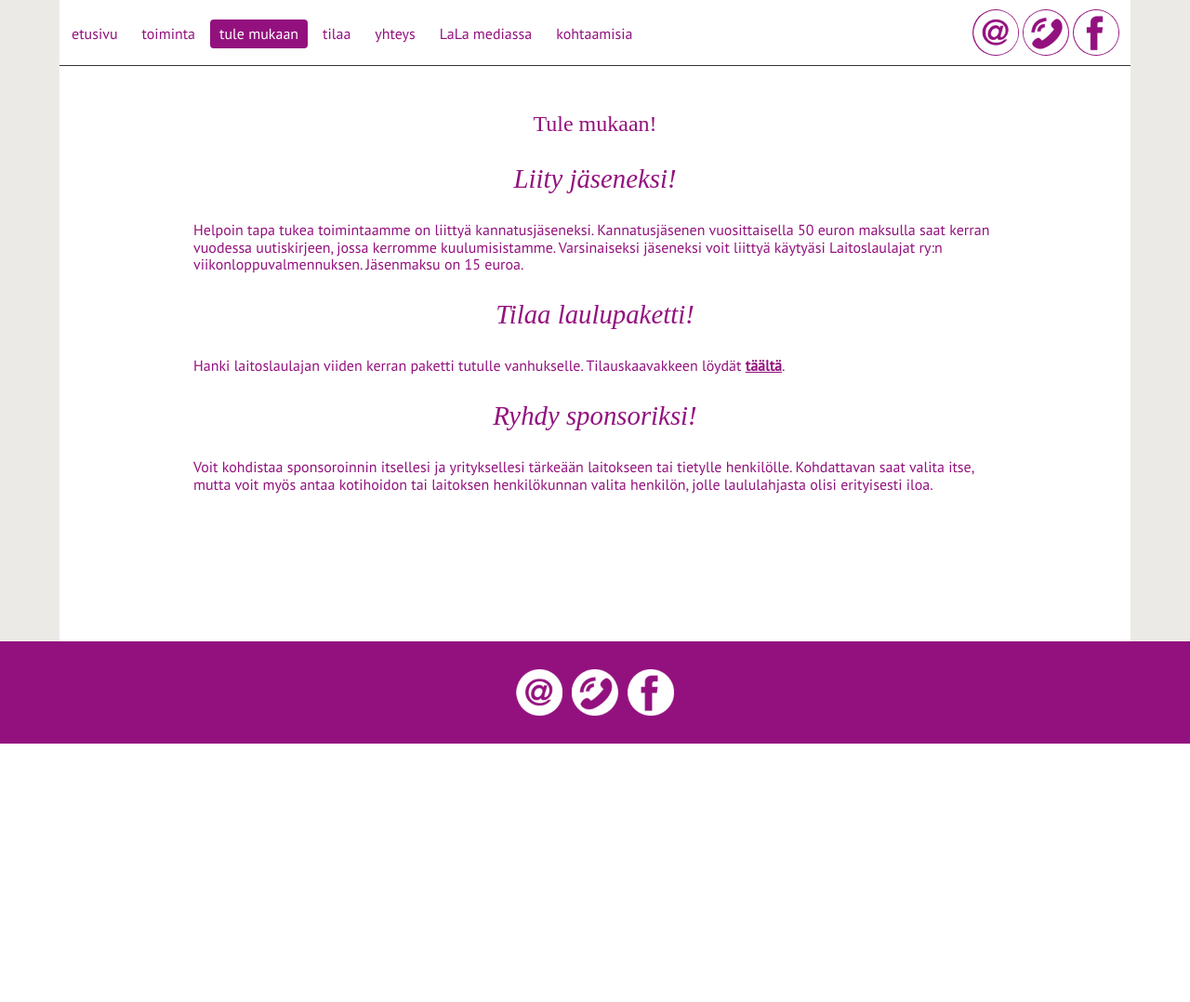
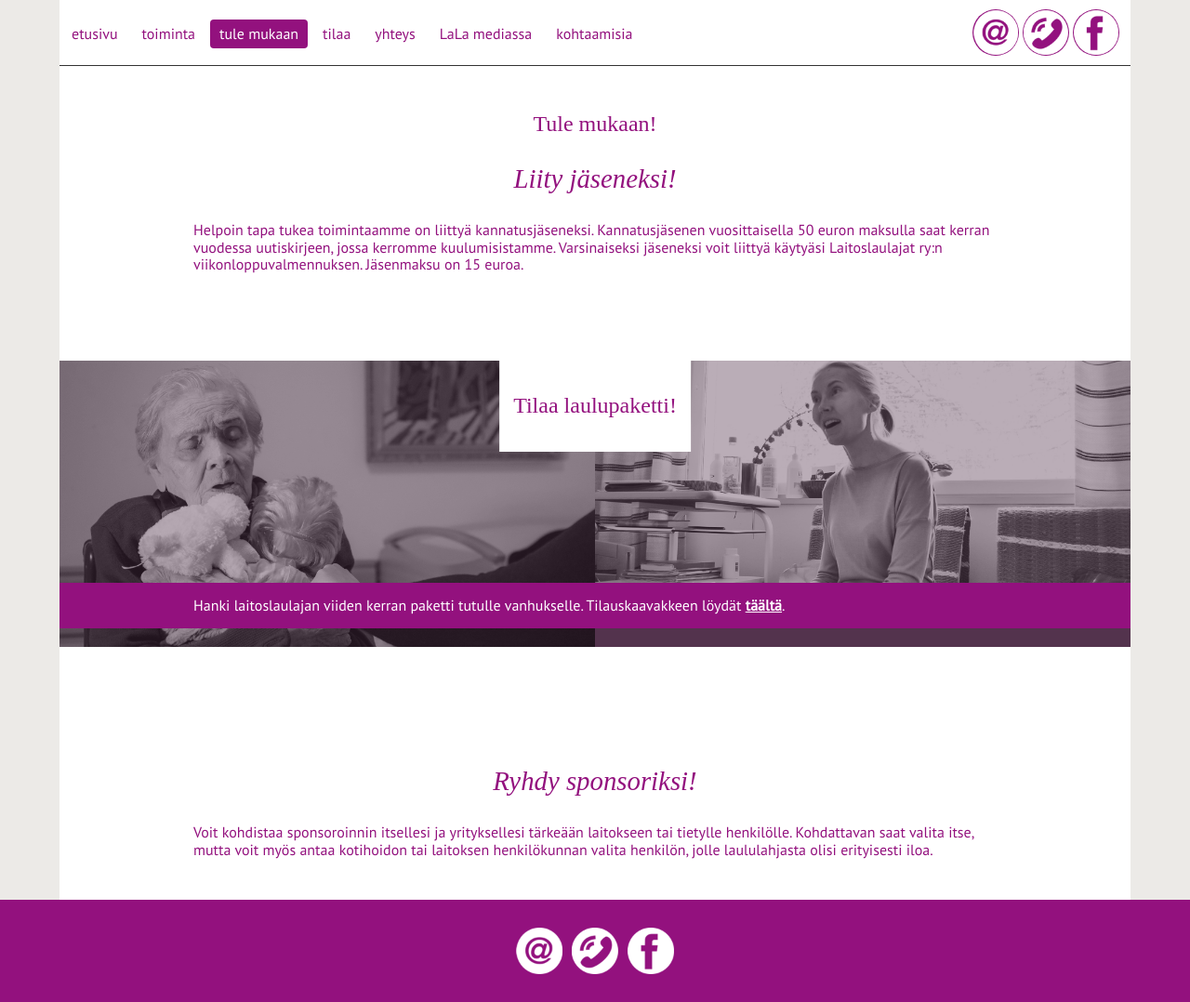
Before and after one commit to mklinga/lala, a PHP site: page /tulemukaan.php in a window 1280 px wide. Shown: the whole page at 93% size. Before the commit the page ends 800 px from the top, so only its background shows below. Run offline with PHP 8.4, Linux system fonts and the light colour scheme; some web fonts are replaced.

Commit message:
Tulem ukaan

```diff
--- a/html/media.php
+++ b/html/media.php
@@ -2,6 +2,7 @@
 
 
 <section id='lala-mediassa' class='block'>
+  <div>
     <h2>LaLa kiinnostaa myös mediaa</h2>
     <p>
       Tässä poimintoja meistä tehdyistä lehtijutuista.
@@ -14,6 +15,10 @@
         <li><a href='/assets/pdf/seura.pdf'>Laulettaisiinko vähän?</a></li>
       </ul>
     </div>
+  </div>
+  <div>
+    <img src='assets/mediassa.png' />
+  </div>
 </section>
 
 <?php include('footer.php');
--- a/html/scss/style.scss
+++ b/html/scss/style.scss
@@ -286,7 +286,6 @@ section.image-block {
     transform: translateX(-50%);
     background: white;
     padding: 15px;
-    max-width: 120px;
     z-index: 300;
   }
 }
@@ -425,6 +424,19 @@ footer#footer {
   }
 }
 
+#tule-mukaan {
+  a {
+    color: white;
+    text-decoration: underline;
+  }
+}
+
+#lala-mediassa {
+  img {
+    max-width: 100%;
+  }
+}
+
 #kohtaamisia {
   display: flex;
   flex-wrap: wrap;
@@ -495,5 +507,4 @@ footer#footer {
       order: 2;
     }
   }
-
 }
--- a/html/style.css
+++ b/html/style.css
@@ -622,7 +622,6 @@ section.image-block {
     transform: translateX(-50%);
     background: white;
     padding: 15px;
-    max-width: 120px;
     z-index: 300; }
 
 footer#footer {
@@ -717,6 +716,13 @@ footer#footer {
           top: 50%;
           background: rgba(255, 255, 255, 0.7); } }
 
+#tule-mukaan a {
+  color: white;
+  text-decoration: underline; }
+
+#lala-mediassa img {
+  max-width: 100%; }
+
 #kohtaamisia {
   display: flex;
   flex-wrap: wrap;
--- a/html/tulemukaan.php
+++ b/html/tulemukaan.php
@@ -1,20 +1,33 @@
 <?php include('head.php'); ?>
 
-<section id='tule-mukaan' class='block'>
+<div id='tule-mukaan'>
+  <section class='block'>
     <h2>Tule mukaan!</h2>
     <h3>Liity jäseneksi!</h3>
     <p>
     Helpoin tapa tukea toimintaamme on liittyä kannatusjäseneksi. Kannatusjäsenen vuosittaisella 50 euron maksulla saat kerran vuodessa uutiskirjeen, jossa kerromme kuulumisistamme.
     Varsinaiseksi jäseneksi voit liittyä käytyäsi Laitoslaulajat ry:n viikonloppuvalmennuksen. Jäsenmaksu on 15 euroa.
     </p>
-  <h3>Tilaa laulupaketti!</h3>
-  <p>
-  Hanki laitoslaulajan viiden kerran paketti tutulle vanhukselle. Tilauskaavakkeen löydät <a href='/tilaa.php'>täältä</a>.
-  </p>
+  </section>
+  <section class='image-block block'>
+    <div class='images'>
+      <div><img src="assets/tulemukaan02.png" alt=""/></div>
+      <div><img src="assets/tulemukaan01.png" alt=""/></div>
+      <div class='purple-haze'>&nbsp;</div>
+    </div>
+    <div class='image-block-header'>
+      <h2>Tilaa laulupaketti!</h2>
+    </div>
+    <div class='image-block-text'>
+      <p>Hanki laitoslaulajan viiden kerran paketti tutulle vanhukselle. Tilauskaavakkeen löydät <a href='/tilaa.php'>täältä</a>.</p>
+    </div>
+  </section>
+  <section class='block'>
     <h3>Ryhdy sponsoriksi!</h3>
     <p>
       Voit kohdistaa sponsoroinnin itsellesi ja yrityksellesi tärkeään laitokseen tai tietylle henkilölle. Kohdattavan saat valita itse, mutta voit myös antaa kotihoidon tai laitoksen henkilökunnan valita henkilön, jolle laululahjasta olisi erityisesti iloa.
     </p>
   </section>
+</div>
 
 <?php include('footer.php'); ?>
```
Also changed, not shown: html/assets/mediassa.png (added), html/assets/tulemukaan01.png (added), html/assets/tulemukaan02.png (added). Lines whose indentation alone changed are shown as unchanged.
